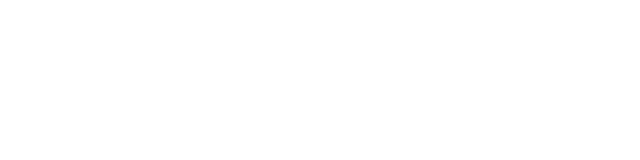
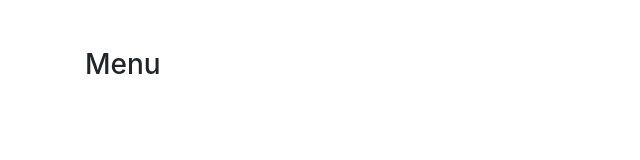
Before and after one commit to shariar-duke/e-comerce-frontend, a React (Vite) app: page / in a window 1280 px wide. Shown: the top 160 px of the page, without its empty margins (0-640 px from the left). Built offline with nearby package versions, Linux system fonts and the light colour scheme.

Commit message:
Main.jsx file updated

```diff
--- a/src/components/Main.jsx
+++ b/src/components/Main.jsx
@@ -1,9 +1,14 @@
 /* eslint-disable no-unused-vars */
-import { Switch, Route, Redirect } from 'react-router-dom'
+import Home from './home/Home'
+import { Routes, Route, Navigate } from 'react-router-dom';
 export default function Main() {
     return (
         <div className="container mt-5">
-
+            <Routes>
+                <Route path="/" element={<Home />} />
+                <Route path="/home" element={<Home />} />
+                <Route path="*" element={<Navigate to="/" />} />
+            </Routes>
         </div>
     )
 }
```
